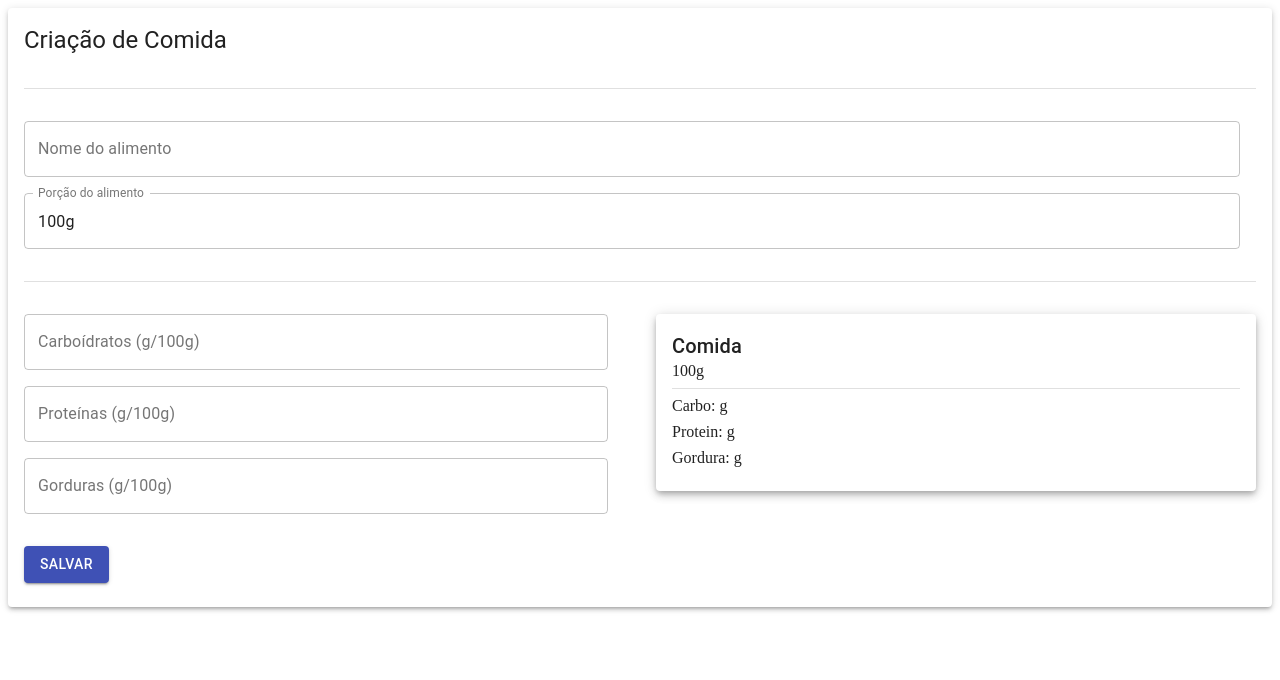
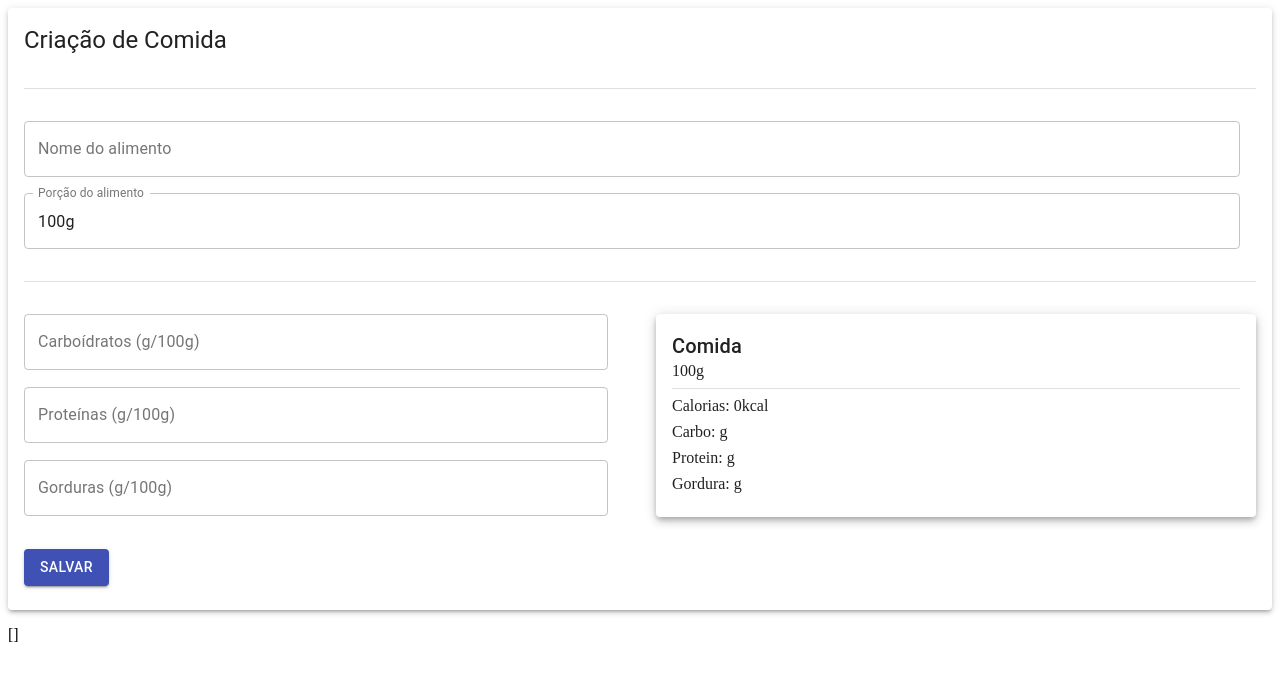
Before and after one commit to joao-zanutto/dieter, a React (Create React App) app: page / in a window 1280 px wide. Shown: the top 680 px of the page. Built offline with nearby package versions, Linux system fonts and the light colour scheme.

Commit message:
Extracted CreateFoodForm to its component; Added Calorie counting in MiniFoodCard; Mocked food creation

```diff
--- a/src/App.js
+++ b/src/App.js
@@ -1,129 +1,17 @@
-import {
-	Button,
-	Card,
-	CardContent,
-	Divider,
-	Grid,
-	TextField,
-	Typography,
-} from '@material-ui/core';
-import { useFormik } from 'formik';
-import MiniFoodCard from './components/MiniFoodCard';
+import { useState } from 'react';
+import CreateFoodForm from './components/CreateFoodForm';
 
 function App() {
-	const formik = useFormik({
-		initialValues: {
-			foodName: '',
-			portion: '100g',
-			carb: Number,
-			prot: Number,
-			fat: Number,
-			kcal: 0,
-		},
-	});
+	const [foodList, setFoodList] = useState([]);
+
+	const addFoodToList = (food) => {
+		setFoodList([...foodList, food]);
+	};
 
 	return (
 		<div className='App'>
-			<Card elevation={3}>
-				<CardContent>
-					<Grid container justify='space-between' spacing={4}>
-						<Grid item xs={12}>
-							<Typography variant='h5'> Criação de Comida </Typography>
-						</Grid>
-
-						<Grid item xs={12}>
-							<Divider />
-						</Grid>
-
-						<Grid item container xs={12} spacing={2}>
-							<Grid item xs={12}>
-								<TextField
-									fullWidth
-									autocomplete='off'
-									variant='outlined'
-									label='Nome do alimento'
-									value={formik.values.foodName}
-									onChange={formik.handleChange}
-									name='foodName'
-								/>
-							</Grid>
-
-							<Grid item xs={12}>
-								<TextField
-									fullWidth
-									autocomplete='off'
-									variant='outlined'
-									label='Porção do alimento'
-									value={formik.values.portion}
-									onChange={formik.handleChange}
-									name='portion'
-								/>
-							</Grid>
-						</Grid>
-
-						<Grid item xs={12}>
-							<Divider />
-						</Grid>
-
-						<Grid item container xs={12} sm={6} spacing={2}>
-							<Grid item xs={12}>
-								<TextField
-									fullWidth
-									autocomplete='off'
-									variant='outlined'
-									label={`Carboídratos (g/${formik.values.portion})`}
-									value={formik.values.carb}
-									onChange={formik.handleChange}
-									name='carb'
-									type='number'
-								/>
-							</Grid>
-
-							<Grid item xs={12}>
-								<TextField
-									fullWidth
-									autocomplete='off'
-									variant='outlined'
-									label={`Proteínas (g/${formik.values.portion})`}
-									value={formik.values.prot}
-									onChange={formik.handleChange}
-									name='prot'
-									type='number'
-								/>
-							</Grid>
-
-							<Grid item xs={12}>
-								<TextField
-									fullWidth
-									autocomplete='off'
-									variant='outlined'
-									label={`Gorduras (g/${formik.values.portion})`}
-									value={formik.values.fat}
-									onChange={formik.handleChange}
-									name='fat'
-									type='number'
-								/>
-							</Grid>
-						</Grid>
-
-						<Grid item xs={12} sm={6}>
-							<MiniFoodCard
-								foodName={formik.values.foodName}
-								portion={formik.values.portion}
-								carb={formik.values.carb}
-								prot={formik.values.prot}
-								fat={formik.values.fat}
-							/>
-						</Grid>
-
-						<Grid item alignContent='right'>
-							<Button raised align='right' variant='contained' color='primary'>
-								Salvar
-							</Button>
-						</Grid>
-					</Grid>
-				</CardContent>
-			</Card>
+			<CreateFoodForm addFoodToList={addFoodToList} />
+			<p>{JSON.stringify(foodList, null, 2)}</p>
 		</div>
 	);
 }
--- /dev/null
+++ b/src/components/CreateFoodForm.js
@@ -0,0 +1,152 @@
+import {
+	Button,
+	Card,
+	CardContent,
+	Divider,
+	Grid,
+	TextField,
+	Typography,
+} from '@material-ui/core';
+import { useFormik } from 'formik';
+import MiniFoodCard from './MiniFoodCard';
+
+function CreateFoodForm({ addFoodToList }) {
+	const formik = useFormik({
+		initialValues: {
+			foodName: '',
+			portion: '100g',
+			carb: Number,
+			prot: Number,
+			fat: Number,
+		},
+		onSubmit: (values) => {
+			let carb = values.carb,
+				prot = values.prot,
+				fat = values.fat;
+
+			if (isNaN(carb)) carb = 0;
+			if (isNaN(prot)) prot = 0;
+			if (isNaN(fat)) fat = 0;
+
+			const food = {
+				carb: carb,
+				prto: prot,
+				fat: fat,
+				foodName: values.foodName,
+				portion: values.portion,
+			};
+
+			addFoodToList(food);
+		},
+	});
+
+	return (
+		<Card elevation={3}>
+			<CardContent>
+				<Grid container justify='space-between' spacing={4}>
+					<Grid item xs={12}>
+						<Typography variant='h5'> Criação de Comida </Typography>
+					</Grid>
+
+					<Grid item xs={12}>
+						<Divider />
+					</Grid>
+
+					<Grid item container xs={12} spacing={2}>
+						<Grid item xs={12}>
+							<TextField
+								fullWidth
+								autocomplete='off'
+								variant='outlined'
+								label='Nome do alimento'
+								value={formik.values.foodName}
+								onChange={formik.handleChange}
+								name='foodName'
+							/>
+						</Grid>
+
+						<Grid item xs={12}>
+							<TextField
+								fullWidth
+								autocomplete='off'
+								variant='outlined'
+								label='Porção do alimento'
+								value={formik.values.portion}
+								onChange={formik.handleChange}
+								name='portion'
+							/>
+						</Grid>
+					</Grid>
+
+					<Grid item xs={12}>
+						<Divider />
+					</Grid>
+
+					<Grid item container xs={12} sm={6} spacing={2}>
+						<Grid item xs={12}>
+							<TextField
+								fullWidth
+								autocomplete='off'
+								variant='outlined'
+								label={`Carboídratos (g/${formik.values.portion})`}
+								value={formik.values.carb}
+								onChange={formik.handleChange}
+								name='carb'
+								type='number'
+							/>
+						</Grid>
+
+						<Grid item xs={12}>
+							<TextField
+								fullWidth
+								autocomplete='off'
+								variant='outlined'
+								label={`Proteínas (g/${formik.values.portion})`}
+								value={formik.values.prot}
+								onChange={formik.handleChange}
+								name='prot'
+								type='number'
+							/>
+						</Grid>
+
+						<Grid item xs={12}>
+							<TextField
+								fullWidth
+								autocomplete='off'
+								variant='outlined'
+								label={`Gorduras (g/${formik.values.portion})`}
+								value={formik.values.fat}
+								onChange={formik.handleChange}
+								name='fat'
+								type='number'
+							/>
+						</Grid>
+					</Grid>
+
+					<Grid item xs={12} sm={6}>
+						<MiniFoodCard
+							foodName={formik.values.foodName}
+							portion={formik.values.portion}
+							carb={formik.values.carb}
+							prot={formik.values.prot}
+							fat={formik.values.fat}
+						/>
+					</Grid>
+
+					<Grid item alignContent='right'>
+						<Button
+							onClick={formik.handleSubmit}
+							raised
+							align='right'
+							variant='contained'
+							color='primary'>
+							Salvar
+						</Button>
+					</Grid>
+				</Grid>
+			</CardContent>
+		</Card>
+	);
+}
+
+export default CreateFoodForm;
--- a/src/components/MiniFoodCard.js
+++ b/src/components/MiniFoodCard.js
@@ -6,6 +6,14 @@ import {
 	Typography,
 } from '@material-ui/core';
 import React from 'react';
+
+const cal = (carb, prot, fat) => {
+	if (isNaN(carb)) carb = 0;
+	if (isNaN(prot)) prot = 0;
+	if (isNaN(fat)) fat = 0;
+
+	return 4 * carb + 4 * prot + 9 * fat;
+};
 
 const MiniFoodCard = ({ foodName, portion, carb, prot, fat }) => {
 	return (
@@ -20,6 +28,11 @@ const MiniFoodCard = ({ foodName, portion, carb, prot, fat }) => {
 					</Grid>
 					<Grid item xs={12}>
 						<Divider />
+					</Grid>
+					<Grid item xs={12}>
+						<Typography variant='p'>
+							Calorias: {cal(carb, prot, fat)}kcal
+						</Typography>
 					</Grid>
 					<Grid item xs={12}>
 						<Typography variant='p'>Carbo: {carb}g</Typography>
```
